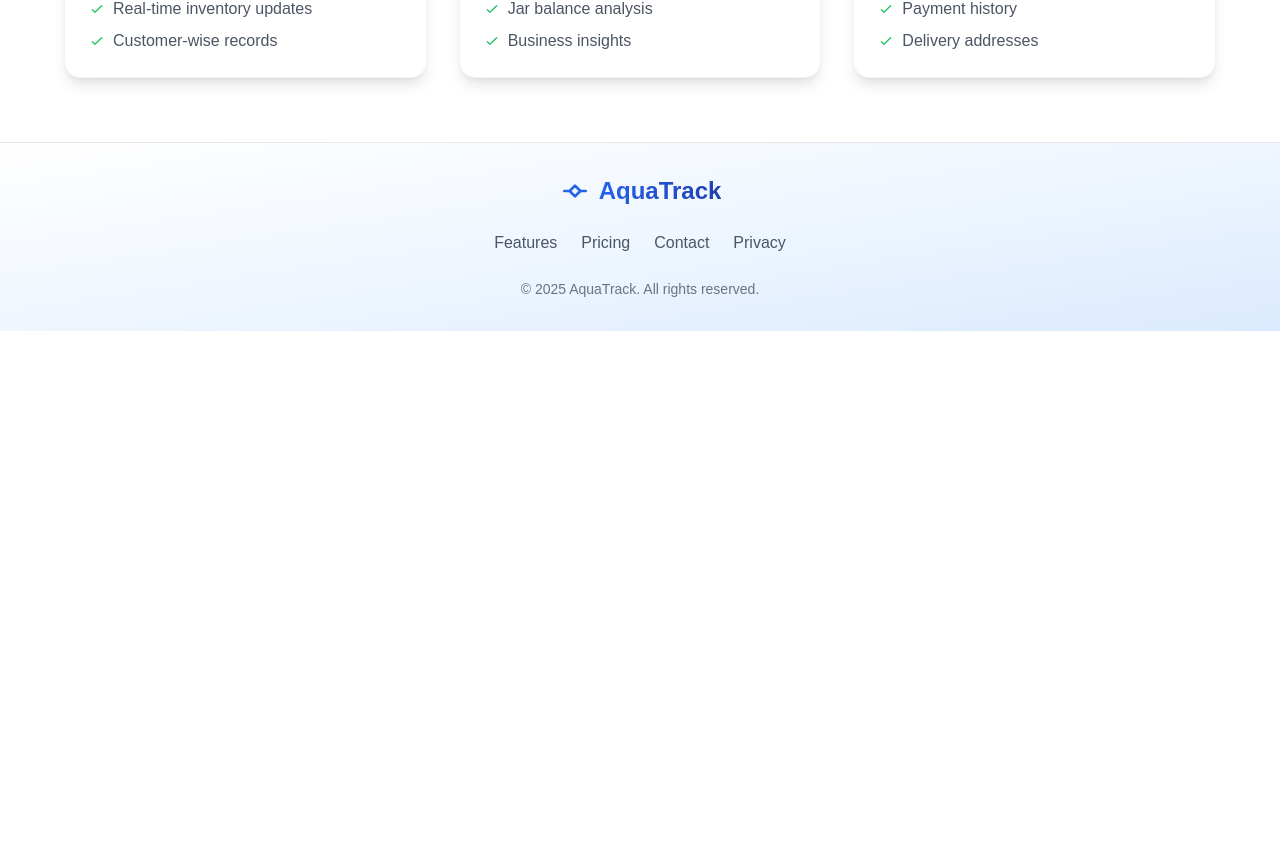
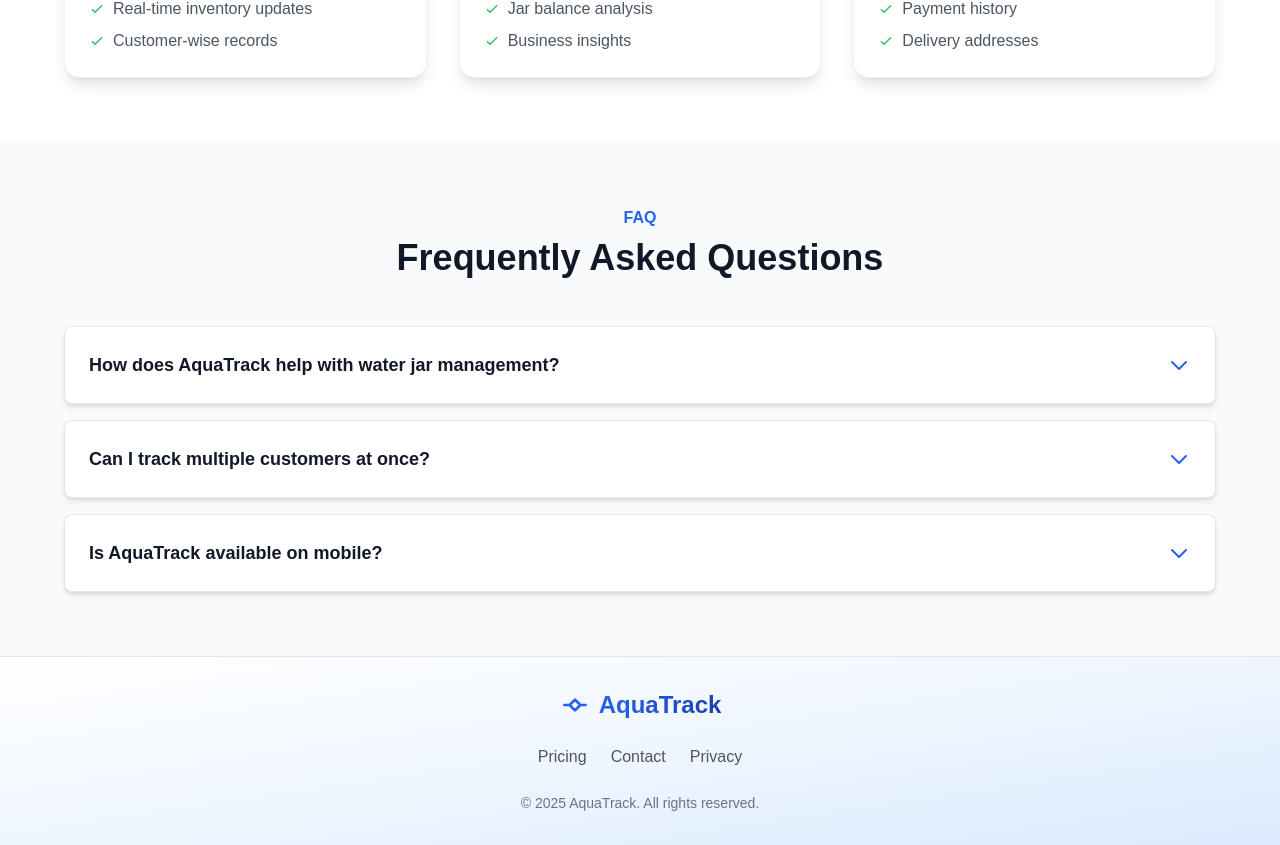
Before and after one commit to shivaam-bhati/AquaTrack, a Next.js app: page / in a window 1280 px wide. Shown: the part 814-1659 px from the top of the page. Before the commit the page ends 1145 px from the top, so only its background shows below. Built offline with nearby package versions, Linux system fonts and the light colour scheme.

Commit message:
add pricing page

```diff
--- a/src/app/page.tsx
+++ b/src/app/page.tsx
@@ -1,6 +1,30 @@
+'use client'
+
 import Link from 'next/link';
+import { useState } from 'react';
 
 export default function LandingPage() {
+  const [activeFaq, setActiveFaq] = useState<number | null>(null);
+
+  const toggleFaq = (index: number) => {
+    setActiveFaq(activeFaq === index ? null : index);
+  };
+
+  const faqData = [
+    {
+      question: "How does AquaTrack help with water jar management?",
+      answer: "AquaTrack helps you digitally track water jars, manage customers, and provide timely reports to grow your water business."
+    },
+    {
+      question: "Can I track multiple customers at once?",
+      answer: "Yes! AquaTrack allows you to manage multiple customers, track deliveries, and maintain inventory efficiently."
+    },
+    {
+      question: "Is AquaTrack available on mobile?",
+      answer: "Yes, AquaTrack is optimized for mobile devices, making it easy to manage your water jar business on the go."
+    }
+  ];
+
   return (
     <main className="min-h-screen bg-white">
       {/* Hero Section */}
@@ -96,6 +120,54 @@
         </div>
       </section>
 
+      {/* FAQ Section */}
+      <section className="px-4 py-12 md:py-16 bg-gray-50" id="faq">
+        <div className="max-w-6xl mx-auto">
+          <div className="text-center mb-12">
+            <span className="text-blue-600 font-semibold">FAQ</span>
+            <h2 className="text-2xl md:text-4xl font-bold text-gray-900 mt-2">
+              Frequently Asked Questions
+            </h2>
+          </div>
+          <div className="space-y-4">
+            {faqData.map((faq, index) => (
+              <div
+                key={index}
+                className="bg-white p-6 rounded-lg shadow-md border border-gray-200 hover:shadow-lg transition-shadow duration-200"
+              >
+                <button
+                  className="flex items-center justify-between w-full text-left text-lg font-semibold text-gray-900 focus:outline-none"
+                  onClick={() => toggleFaq(index)}
+                >
+                  <span>{faq.question}</span>
+                  <svg
+                    className={`w-6 h-6 text-blue-600 transform transition-transform duration-200 ${
+                      activeFaq === index ? 'rotate-180' : ''
+                    }`}
+                    fill="none"
+                    stroke="currentColor"
+                    viewBox="0 0 24 24"
+                    xmlns="http://www.w3.org/2000/svg"
+                  >
+                    <path
+                      strokeLinecap="round"
+                      strokeLinejoin="round"
+                      strokeWidth="2"
+                      d="M19 9l-7 7-7-7"
+                    ></path>
+                  </svg>
+                </button>
+                {activeFaq === index && (
+                  <div className="mt-4 text-gray-600">
+                    <p>{faq.answer}</p>
+                  </div>
+                )}
+              </div>
+            ))}
+          </div>
+        </div>
+      </section>
+
       {/* Footer - Simplified and Mobile Optimized */}
       <footer className="bg-gradient-to-br from-white via-blue-50 to-blue-100 border-t border-gray-200">
         <div className="max-w-7xl mx-auto px-4 py-8">
@@ -109,7 +181,6 @@
               </span>
             </div>
             <nav className="flex flex-wrap justify-center gap-x-6 gap-y-2">
-              <Link href="/features" className="text-gray-600 hover:text-blue-600">Features</Link>
               <Link href="/pricing" className="text-gray-600 hover:text-blue-600">Pricing</Link>
               <Link href="/contact" className="text-gray-600 hover:text-blue-600">Contact</Link>
               <Link href="/privacy" className="text-gray-600 hover:text-blue-600">Privacy</Link>
--- /dev/null
+++ b/src/app/pricing/page.tsx
@@ -0,0 +1,9 @@
+import React from 'react'
+
+const page = () => {
+  return (
+    <div className='flex justify-center items-center h-screen'>Coming Soon...</div>
+  )
+}
+
+export default page
```
